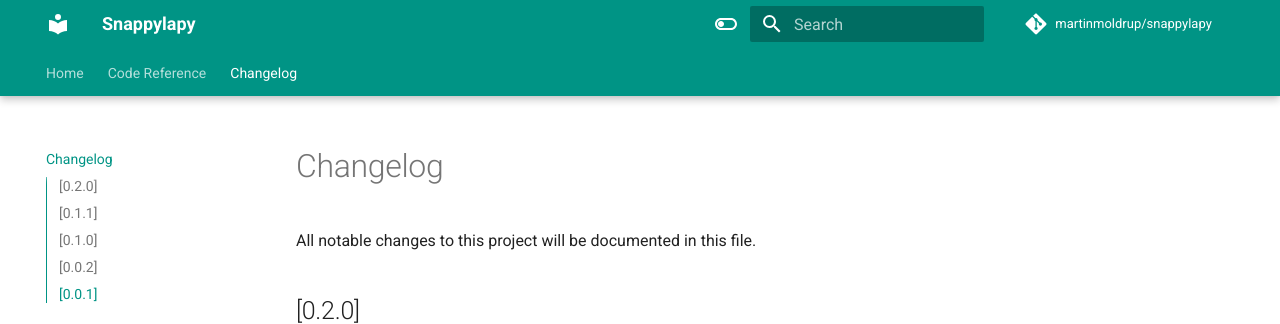
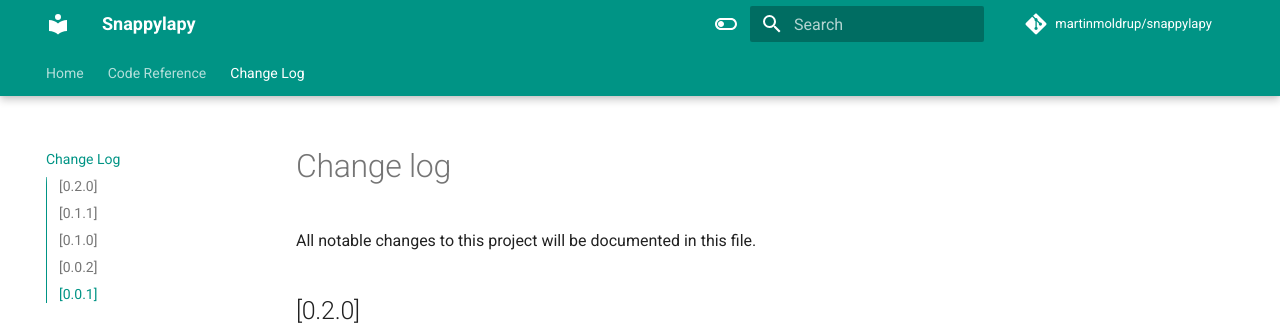
Before and after one commit to martinmoldrup/snappylapy, an MkDocs documentation site: the page built from docs/changelog.md, in a window 1280 px wide and 1224 px high. Shown: the top 324 px of the window. Built offline with MkDocs 1.6.1 and Material for MkDocs 9.7.7, drawn with Linux system fonts in a browser that asks for light colours; comment, search, counter and statistics services are not loaded.

Commit message:
Small adjustments to doc creation

```diff
--- a/CHANGELOG.md
+++ b/CHANGELOG.md
@@ -1,4 +1,4 @@
-# Changelog
+# Change log
 All notable changes to this project will be documented in this file.
 
 ## [0.2.0]
--- a/mkdocs.yml
+++ b/mkdocs.yml
@@ -65,6 +65,6 @@
   - pymdownx.superfences
 
 nav:
-  - Home: index.md
+  - Home: home.md
   - Code Reference: reference/
-  - Changelog: changelog.md
+  - Change Log: changelog.md
```
Also changed, not shown: docs/home.md (renamed from docs/index.md).
